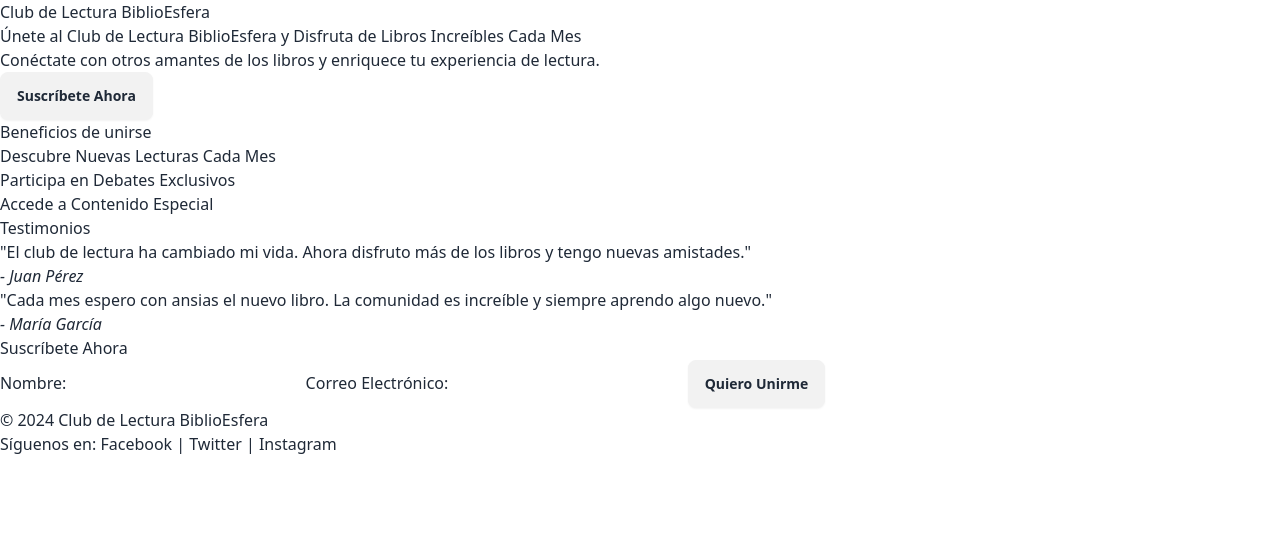
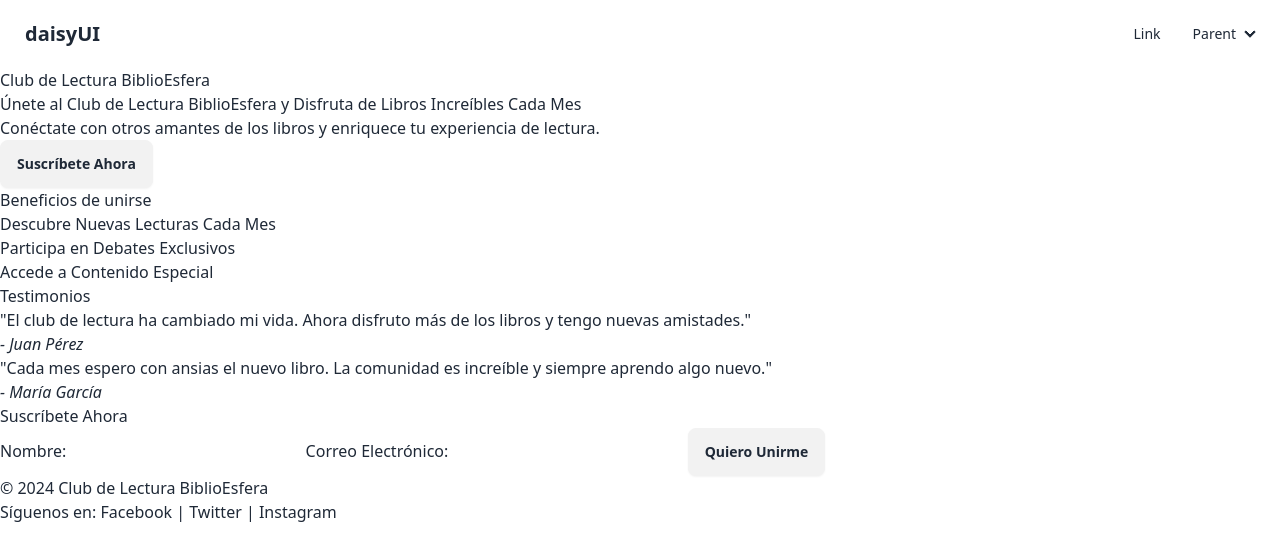
Before and after one commit to brypro/biblioesfera, a plain HTML site: page index.html in a window 1280 px wide. Drawn offline with nearby package versions, Linux system fonts and the light colour scheme.

Commit message:
Added navbar

```diff
--- a/index.html
+++ b/index.html
@@ -15,6 +15,29 @@
   </head>
 
   <body>
+
+    <!--Navbar -->
+    <div class="navbar bg-base-100">
+      <div class="flex-1">
+        <a class="btn btn-ghost text-xl">daisyUI</a>
+      </div>
+      <div class="flex-none">
+        <ul class="menu menu-horizontal px-1">
+          <li><a>Link</a></li>
+          <li>
+            <details>
+              <summary>
+                Parent
+              </summary>
+              <ul class="p-2 bg-base-100 rounded-t-none">
+                <li><a>Link 1</a></li>
+                <li><a>Link 2</a></li>
+              </ul>
+            </details>
+          </li>
+        </ul>
+      </div>
+    </div>
 
     <!-- Header -->
     <header>
```
